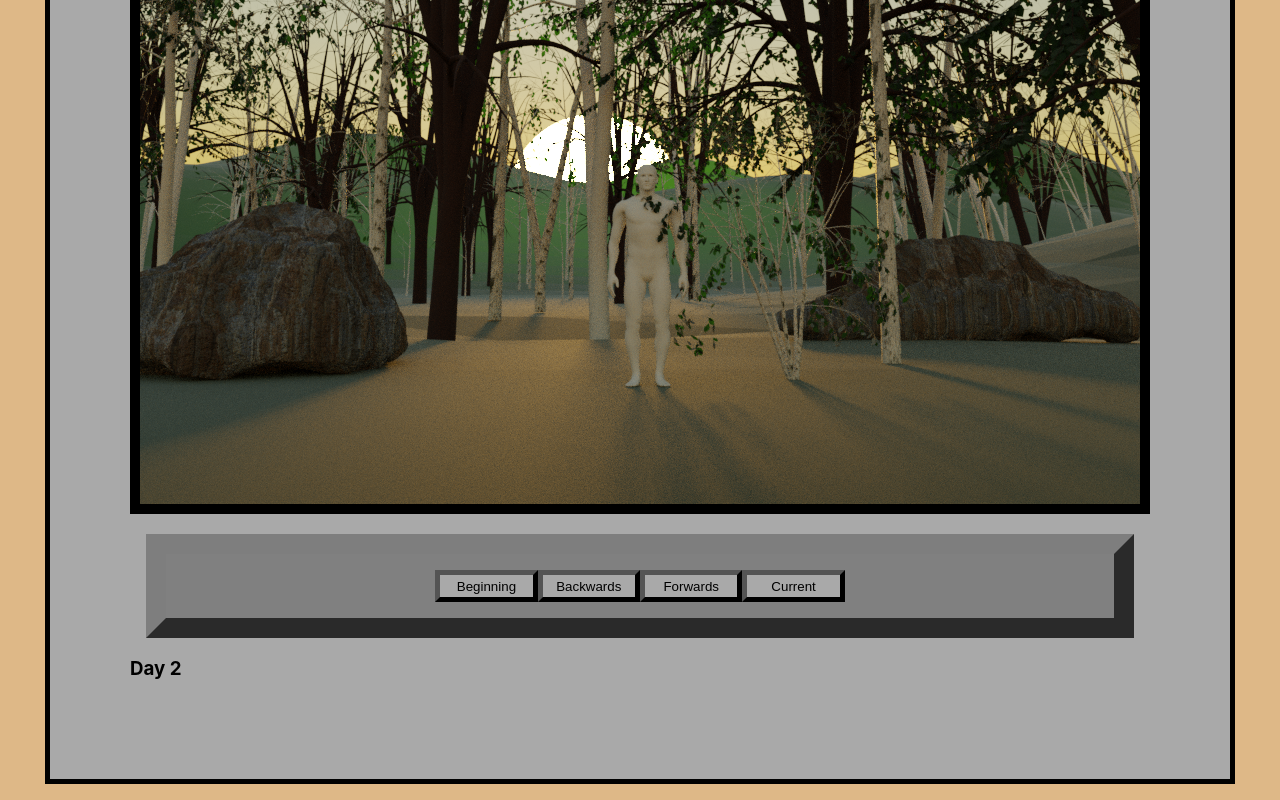
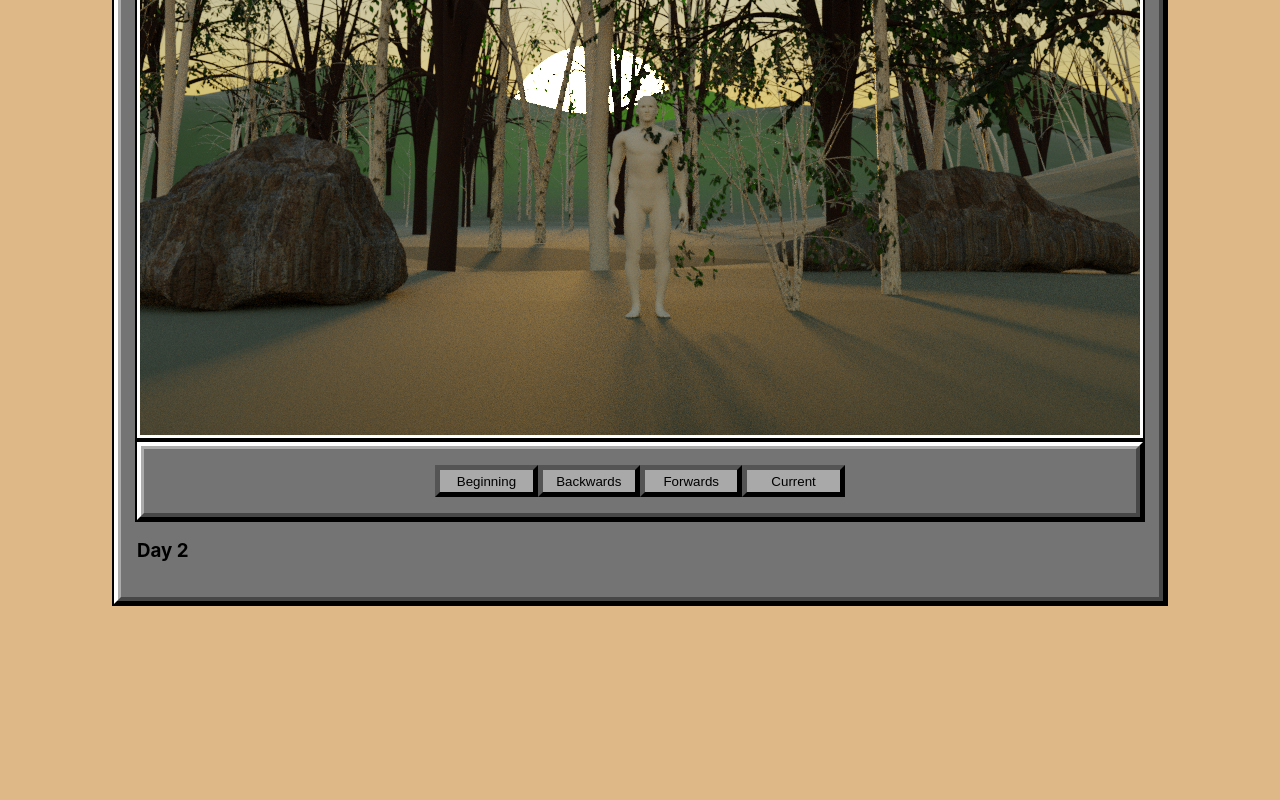
Before and after one commit to CoffeeJitterz/Corbin_The_Cabin, a React (Create React App) app in the folder corbin_the_cabin/: page / in a window 1280 px wide. Shown: the part 642-1442 px from the top of the page. After the commit the page ends 1262 px from the top, so only its background shows below. Built offline with nearby package versions, Linux system fonts and the light colour scheme.

Commit message:
shared Card.jsx Component added and implimented

```diff
--- a/corbin_the_cabin/src/App.css
+++ b/corbin_the_cabin/src/App.css
@@ -18,27 +18,27 @@ background-color: burlywood;
   background-color: rgb(255, 205, 140);
   font-size: 100px;
 }
+.card{
+  border: 7px ridge;
+  border-top-color: rgb(255, 255, 255);
+  border-left-color: rgb(255, 255, 255);
+  border-right-color: rgb(71, 71, 71);
+  border-bottom-color: rgb(71, 71, 71);
+  outline: 2px solid black;
+  padding: 1em;
+  background-color: rgb(116, 116, 116);
 
-.player {
-  padding: 5em;
-  border: 5px solid rgb(0, 0, 0);
-  background-color: rgb(169, 169, 169);
 }
 
 img {
-  border: 10px solid rgb(0, 0, 0);
+  border: 3px solid rgb(255, 255, 255);
+  outline: 2px solid black;
 }
 
 .btns {
   display: flex;
   flex-direction: row;
   justify-content: center;
-  background-color: rgb(128, 128, 128);
-  border-style: outset;
-  border-width: 20px 20px;
-  border-color: rgb(126, 126, 126);
-  padding: 1em;
-  margin:1em;
 }
 button {
   width: 8vw;
--- a/corbin_the_cabin/src/App.js
+++ b/corbin_the_cabin/src/App.js
@@ -3,6 +3,7 @@ import {BrowserRouter as Router, Route, Routes} from 'react-router-dom'
 import AboutPage from './components/Pages/AboutPage'
 import Header from './components/Header';
 import Player from './components/Player'
+import Card from './components/shared/Card';
 import './App.css';
 
 function App() {
--- a/corbin_the_cabin/src/components/Player.jsx
+++ b/corbin_the_cabin/src/components/Player.jsx
@@ -1,5 +1,7 @@
 import { useState } from 'react'
 import data from '../data/data'
+
+import Card from './shared/Card'
 
 function Player() {
 
@@ -30,22 +32,25 @@ const beginning = () => {
 const screen = <img src={data[day].image} alt='Corbin'/>
 
   return (
+  <Card>
     <div className="player">
       <div className='image_container'>
         <h3>The Birth of Corbin</h3>
         {screen}
       </div>
+      <Card>
       <div className="btns">
         <button onClick={beginning}>Beginning</button>
         <button onClick={backwards}>Backwards</button>
         <button onClick={forwards}>Forwards</button>
         <button onClick={current}>Current</button>
       </div>
+      </Card>
       <div className="day_count">
         <h3>Day {day}</h3>
       </div>
     </div>
-
+  </Card>
   )
 }
 
--- /dev/null
+++ b/corbin_the_cabin/src/components/shared/Card.jsx
@@ -0,0 +1,9 @@
+function Card({children}) {
+  return (
+    <div className="card">
+      {children}
+    </div>
+  )
+}
+
+export default Card
```
